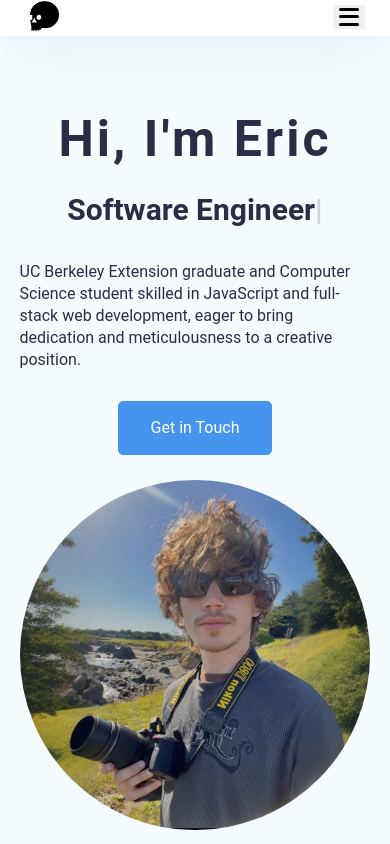
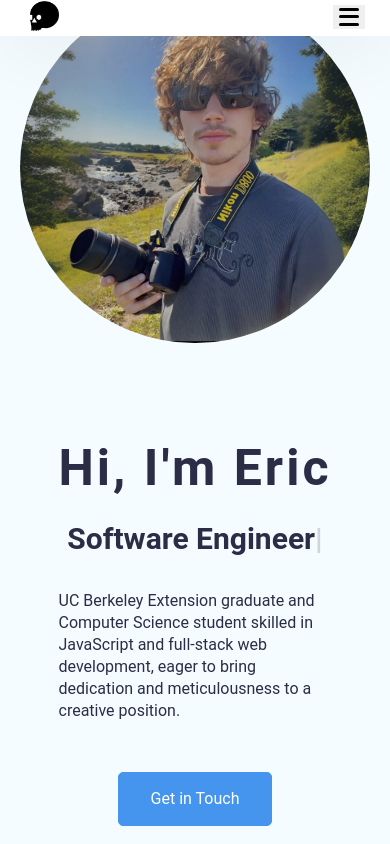
Before and after one commit to EricRisher/dev-portfolio, a React (Create React App) app: page / in a window 390 px wide. Shown: the top 844 px of the page. Built offline with nearby package versions, Linux system fonts and the light colour scheme.

Commit message:
fixed media queries and added project

```diff
--- a/src/App.css
+++ b/src/App.css
@@ -1,4 +1,3 @@
-
 /* Global CSS */
 body {
   margin: 0;
@@ -144,7 +143,7 @@ h2 {
 .section--title {
   color: var(--heading-color);
   font-size: 80px;
-  text-align: center;
+  text-align: start;
   font-style: normal;
   font-weight: 600;
   line-height: 32px;
@@ -220,25 +219,24 @@ h2 {
 }
 
 .hero--wrapper {
-  display: grid;
-  grid-template-columns: repeat(2, 1fr);
-  width: 75%;
+  display: flex;
+  width: 95%;
   height: auto;
   align-items: center;
+  justify-content: space-around;
 }
-.hero--section--content-box {
+.hero--section--content--box {
   display: flex;
   flex-direction: column;
   align-items: flex-start;
   gap: 50px;
-
+  width: max-content;
 }
 .hero--section--content {
   display: flex;
   flex-direction: column;
   align-items: flex-start;
   gap: 21.333px;
-  width: 60vh
 }
 .hero--section--content--box > button {
   margin-top: 21.333px;
@@ -248,7 +246,7 @@ h2 {
   font-size: 74.667px;
   font-weight: 700;
   line-height: 90px;
-  align-self: stretch;
+  width: max-content;
 }
 .hero--section--title--color {
   color: var(--primary);
@@ -258,6 +256,7 @@ h2 {
   font-size: 22px;
   font-weight: 400;
   line-height: 30px;
+  max-width: 30vw;
 }
 
 .hero--section--img {
@@ -381,7 +380,6 @@ h2 {
   border-radius: 20%;
   max-width: 700px;
   padding-left: 0px;
-
 }
 /* About Us Ends */
 
@@ -681,11 +679,28 @@ input[type="checkbox"] {
     font-size: 17.333px;
     line-height: 27px;
   }
+}
 
+@media screen and (max-width: 1400px) {
+  .hero--wrapper {
+    flex-direction: column-reverse;
+  }
+
+  .hero--section--img {
+    padding-bottom: 50px;
+  }
+
+  .hero--section--content, .hero--section--content--box {
+    align-items: center;
+  }
+
+  .hero--section--description{
+    max-width: 70vw;
+  }
 }
 
 @media only screen and (max-width: 1200px) {
-  .portfolio--section{
+  .portfolio--section {
     padding: 50px;
   }
   .btn-outline-primary {
@@ -696,7 +711,6 @@ input[type="checkbox"] {
     flex-direction: column-reverse;
     padding-bottom: 70px;
   }
-  .hero--section--title,
   .hero--section-description,
   .footer--content {
     text-align: center;
@@ -713,8 +727,7 @@ input[type="checkbox"] {
   }
   .skills--section,
   .portfolio--container,
-  .hero--section--content,
-  .hero--section--content--box {
+  .hero--section--content {
     align-items: center;
   }
   .portfolio--container-box {
@@ -736,14 +749,10 @@ input[type="checkbox"] {
   .testimonial--section--card {
     padding: 25px;
   }
-  .hero--section--title,
   .skills--section--heading,
   .sections--heading {
     font-size: 35px;
     line-height: 40px;
-  }
-  .hero--section--content--box {
-    gap: 10px;
   }
   .contact--form--container {
     width: 100%;
@@ -771,9 +780,15 @@ input[type="checkbox"] {
     display: flex;
     flex-wrap: wrap;
     justify-content: center;
-}
+  }
 }
 
+@media only screen and (max-width: 900px) {
+  .hero--section--title {
+    font-size: 50px;
+    line-height: 50px;
+  }
+}
 
 /* Hamburger menu  */
 
@@ -861,7 +876,7 @@ input[type="checkbox"] {
 }
 
 @media screen and (max-width: 620px) {
-  .portfolio--section{
+  .portfolio--section {
     padding: 30px;
   }
   .section--title {
@@ -873,18 +888,13 @@ input[type="checkbox"] {
     height: auto;
   }
 
-   .hero--wrapper {
-    grid-template-columns: 1fr;
-    width: 90%;
-  }
-
   .hero--section--content {
     width: 100%;
     gap: 10px;
   }
 
   .hero--section--content--box {
-    margin-top: 100px;
+    margin-top: 50px;
     gap: 20px;
   }
 
@@ -929,6 +939,5 @@ input[type="checkbox"] {
     margin-left: auto;
     margin-right: auto;
   }
-
 }
 /* Responsive Screens Ends*/
--- a/src/data/index.json
+++ b/src/data/index.json
@@ -64,7 +64,22 @@
       "active": true
     },
     {
-      "id": 2,
+      "id": 3,
+      "src": "./img/drivewayblasters.webp",
+      "title": "Driveway Blasters LLC",
+      "description": "Driveway Blasters LLC, founded by me and my business partner, leverages advanced pressure washing technology to offer top-notch cleaning services. We utilize high-pressure and soft washing techniques to ensure thorough and safe cleaning for a variety of surfaces, enhancing property appeal and maintenance.",
+      "href": "https://github.com/EricRisher/driveway-blasters",
+      "live": "https://drivewayblaster.com/",
+      "tech": [
+        "Node",
+        "React",
+        "Bootstrap",
+        "EmailJS"
+      ],
+      "active": true
+    },
+    {
+      "id": 4,
       "src": "./img/jate.webp",
       "title": "J.A.T.E. | Just Another Text Editor",
       "description": "Driven by the allure of Progressive Web Application, I created a text editor that aims for an uninterrupted writing and coding experience, accessible anywhere, anytime. This project represents a harmonious blend of technical innovation and everyday utility, ensuring your thoughts and work remain intact and readily available, regardless of your internet connection's reliability.",
@@ -82,7 +97,7 @@
       "active": true
     },
     {
-      "id": 3,
+      "id": 5,
       "src": "./img/pickypaws.webp",
       "title": "Picky Paws",
       "description": "Picky Paws offers a unique solution for pet owners, providing a specialized platform to find pet food that caters to specific allergies. This full-stack application enhances user experience with tailored searches, fostering a community of informed pet lovers. Its secure, interactive environment ensures a reliable source for pet care information.",
@@ -100,7 +115,7 @@
       "active": true
     },
     {
-      "id": 4,
+      "id": 6,
       "src": "./img/weatherdashboard.webp",
       "title": "Weather Dashboard",
       "description": "The Weather Dashboard simplifies weather tracking with its clean interface, offering real-time data and a 5-day forecast for any city. Leveraging the API, it ensures accurate updates, enhanced by a search history for easy revisits. Designed for simplicity and accessibility, it's perfect for travelers, weather enthusiasts, and anyone in need of reliable weather insights.",
@@ -110,7 +125,7 @@
       "active": true
     },
     {
-      "id": 5,
+      "id": 7,
       "src": "./img/findmefood.webp",
       "title": "Find me Food!",
       "description": "The Find me food app streamlines your search for any cuisine, integrating Google Maps to showcase nearby dining options based on your location and preferences. It's a one-stop solution for discovering and reviewing eateries, eliminating the need to juggle between apps for information. Simply enter your location and desired cuisine to find your next meal with ease.",
@@ -120,7 +135,7 @@
       "active": true
     },
     {
-      "id": 6,
+      "id": 8,
       "src": "./img/employeetracker.webp",
       "title": "Employee Tracker",
       "description": "This employee management system streamlines HR tasks with an intuitive interface for managing roles, departments, and workforce data, designed to automate processes, enhance operational efficiency, and reduce manual errors, demonstrating a commitment to simplifying business operations.",
@@ -130,7 +145,7 @@
       "active": true
     },
     {
-      "id": 7,
+      "id": 9,
       "src": "./img/socialnetwork.webp",
       "title": "Social Network API",
       "description": "Creating this Social Network API was fueled by my fascination with the challenges and intricacies of social media data. It was an exploration into developing a platform that supports the complex interactions of a social network, from sharing thoughts to building connections.",
```
Also changed, not shown: public/img/drivewayblasters.webp (added).
